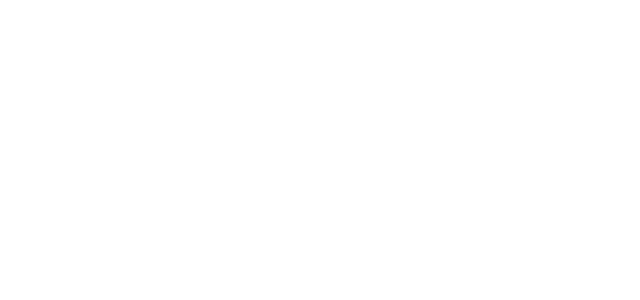
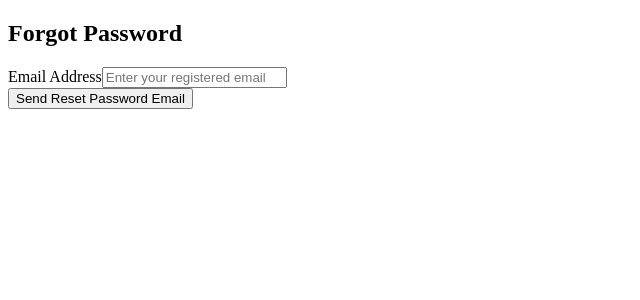
Before and after one commit to Le-PhucNguyen/TodoList-frontend, a React (Create React App) app: page /forgot-password in a window 1280 px wide. Before the commit this address had no page. Shown: the top 300 px of the page, without its empty margins (0-640 px from the left). Built offline with nearby package versions, Linux system fonts and the light colour scheme.

Commit message:
Add Forget Password

```diff
--- a/src/App.js
+++ b/src/App.js
@@ -5,6 +5,7 @@
 import ProtectedRoute from './components/ProtectedRoute';
 import TodoApp from './components/TodoApp'; // Renamed your original App component to TodoApp
 import Profile from './components/Profile'; // Profile page for authenticated users
+import ForgotPassword from './components/ForgotPassword'; // Import the ForgotPassword component
 import { AuthProvider } from './context/AuthContext'; // AuthProvider for global auth state
 
 const App = () => {
@@ -15,6 +16,7 @@
           {/* Public Routes */}
           <Route path="/login" element={<Login />} />
           <Route path="/register" element={<Register />} />
+          <Route path="/forgot-password" element={<ForgotPassword />} /> {/* New Route */}
 
           {/* Protected Routes */}
           <Route
--- /dev/null
+++ b/src/components/ForgotPassword.js
@@ -0,0 +1,50 @@
+import React, { useState } from 'react';
+import axios from '../axiosInstance'; // Adjust this path to match your axios instance file
+
+const ForgotPassword = () => {
+  const [email, setEmail] = useState('');
+  const [message, setMessage] = useState('');
+  const [error, setError] = useState('');
+
+  const handleSubmit = async (e) => {
+    e.preventDefault();
+    setMessage('');
+    setError('');
+
+    try {
+      const response = await axios.post('/auth/forgot-password', { email });
+      if (response.data.success) {
+        setMessage('A reset password email has been sent to your inbox.');
+      } else {
+        setError(response.data.message || 'An error occurred. Please try again.');
+      }
+    } catch (err) {
+      console.error(err);
+      setError('An error occurred while trying to reset the password.');
+    }
+  };
+
+  return (
+    <div className="forgot-password-container">
+      <h2>Forgot Password</h2>
+      <form onSubmit={handleSubmit}>
+        <div className="form-group">
+          <label htmlFor="email">Email Address</label>
+          <input
+            type="email"
+            id="email"
+            value={email}
+            onChange={(e) => setEmail(e.target.value)}
+            required
+            placeholder="Enter your registered email"
+          />
+        </div>
+        <button type="submit">Send Reset Password Email</button>
+      </form>
+      {message && <p className="success-message">{message}</p>}
+      {error && <p className="error-message">{error}</p>}
+    </div>
+  );
+};
+
+export default ForgotPassword;
--- a/src/components/Login.js
+++ b/src/components/Login.js
@@ -75,6 +75,9 @@
       <p>
         Don't have an account? <a href="/register">Register here</a>
       </p>
+      <p>
+        Forgot your password? <a href="/forgot-password">Reset it here</a>
+      </p>
     </div>
   );
 };
```
